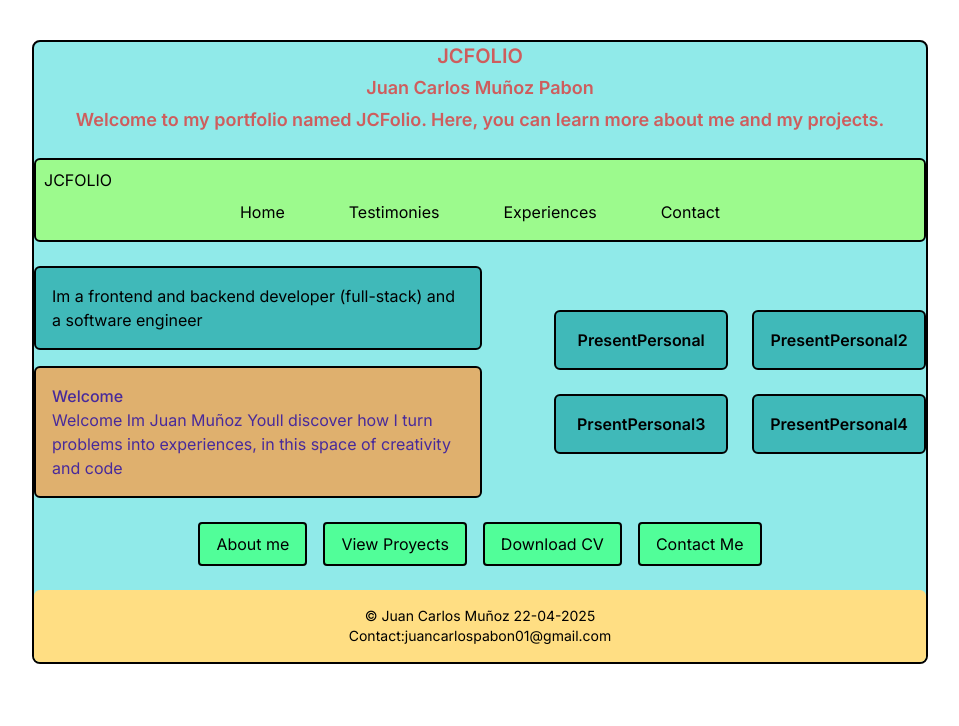
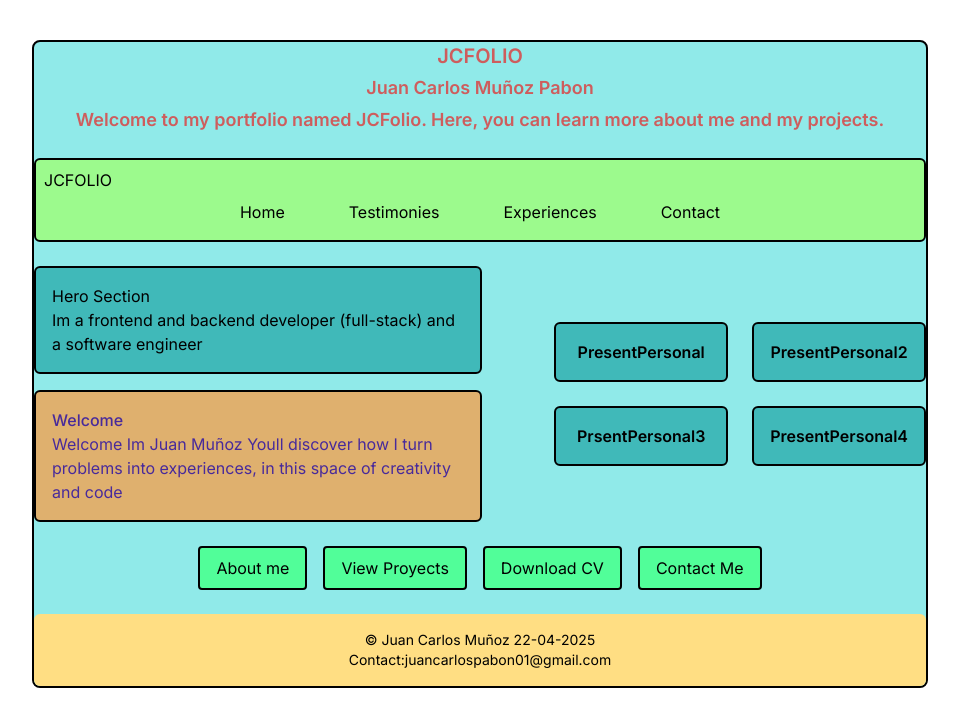
Before and after one commit to juankm08-a11y/portfolio, a Next.js app: page / in a window 1280 px wide. Shown: the top 726 px of the page, without its empty margins (160-1119 px from the left). Built offline with nearby package versions, Linux system fonts and the light colour scheme.

Commit message:
thirty-five commit

```diff
--- a/src/app/page.tsx
+++ b/src/app/page.tsx
@@ -154,6 +154,7 @@ export default function Home() {
         <section className="flex flex-col md:flex-row justify-between items-center gap-6">
           <div className="space-y-4">
             <div className="bg-[#40B9B9] rounded-md p-4 max-w-md border-2 transition-transform duration-300 hover:scale-105">
+              <h1>Hero Section</h1>
               <p>
                 Im a frontend and backend developer (full-stack) and a software
                 engineer
@@ -174,7 +175,7 @@ export default function Home() {
                 className="bg-[#40B9B9] rounded-md p-4 border-2 text-center transition-transform duration-300 hover:scale-105"
                 onClick={() => toogleMyPersonalImages(idx)}
               >
-                <p className="font-semibold">{personalimg.title}</p>
+                <p className="font-semibold break-words">{personalimg.title}</p>
                 {openIndex === idx && (
                   <div className="mt-2 bg-white rounded-md p-4 shadow-md ">
                     <Image
```
